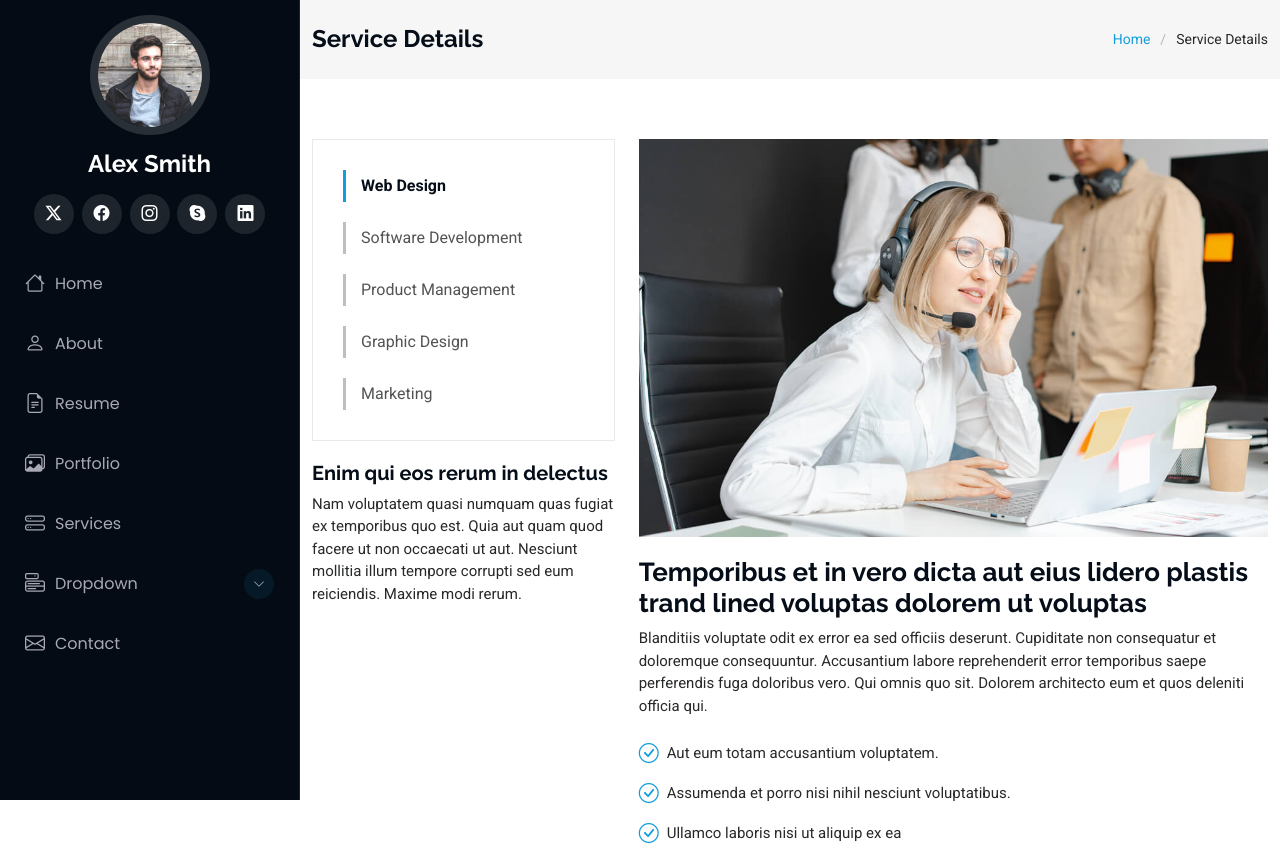
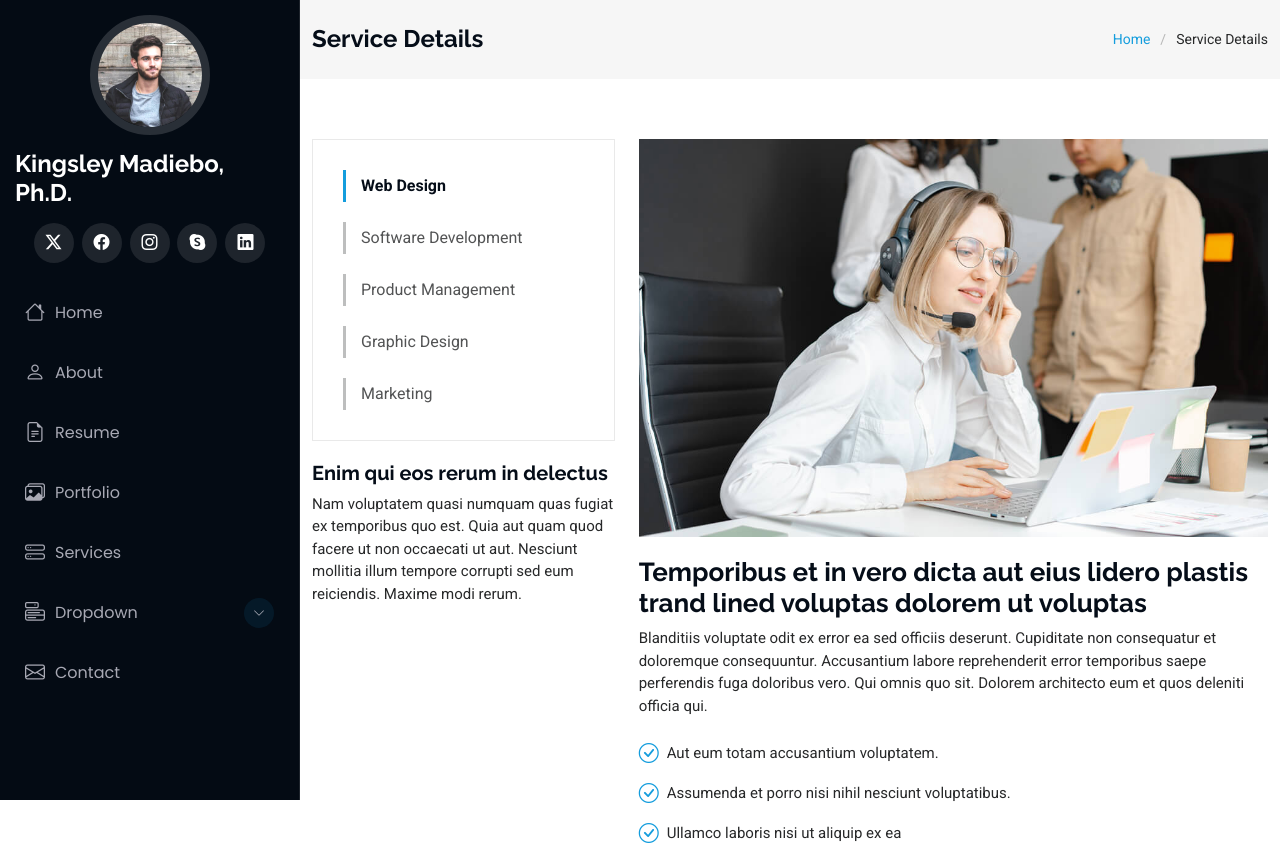
Before and after one commit to kmadiebo/kmadiebo.github.io, a plain HTML site: page service-details.html in a window 1280 px wide. Shown: the top 856 px of the page. Drawn offline with Linux system fonts and the light colour scheme.

Commit message:
initialcommit

```diff
--- a/service-details.html
+++ b/service-details.html
@@ -48,7 +48,7 @@
     <a href="index.html" class="logo d-flex align-items-center justify-content-center">
       <!-- Uncomment the line below if you also wish to use an image logo -->
       <!-- <img src="assets/img/logo.png" alt=""> -->
-      <h1 class="sitename">Alex Smith</h1>
+      <h1 class="sitename">Kingsley Madiebo, Ph.D.</h1>
     </a>
 
     <div class="social-links text-center">
```
Also changed, not shown: starter-page.html (+1 -1 lines).
